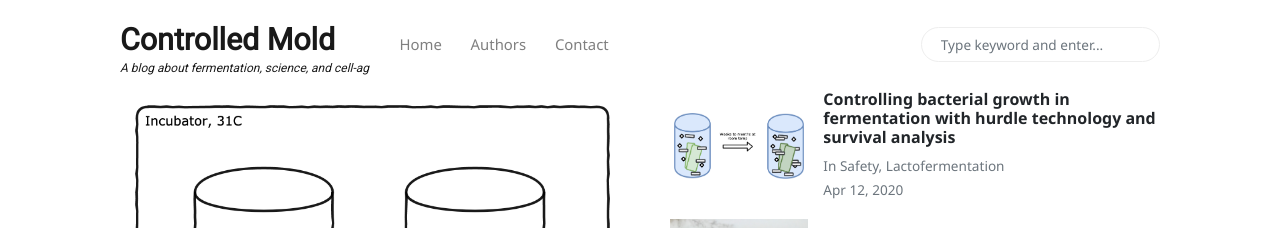
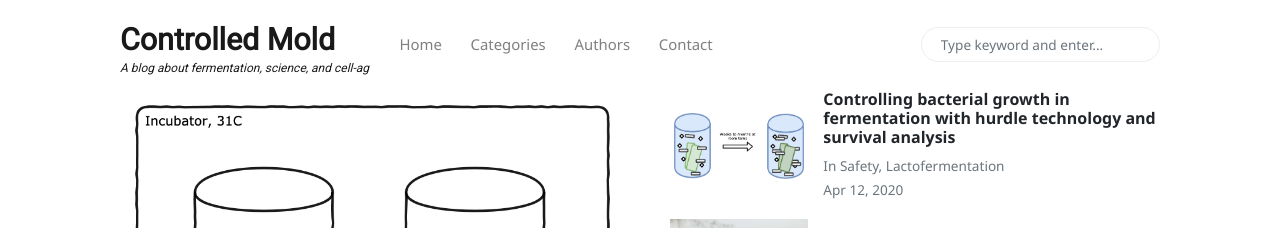
Before and after one commit to ControlledMold/ControlledMold.github.io, a Jekyll site: the page built from index.html, in a window 1280 px wide. Shown: the top 228 px of the page. Built offline with Jekyll 4.4.1, drawn with Linux system fonts in a browser that asks for light colours; nearby versions of some CDN libraries; the list of posts is cut into pages by our own code.

Commit message:
adding categories

```diff
--- a/_includes/menu-header.html
+++ b/_includes/menu-header.html
@@ -2,6 +2,9 @@
 
 <li class="nav-item">
 <a class="nav-link" href="{{site.baseurl}}/index.html">Home</a>
+</li>
+<li class="nav-item">
+<a class="nav-link" href="{{site.baseurl}}/categories.html">Categories</a>
 </li>
 <li class="nav-item">
 <a class="nav-link" href="{{site.baseurl}}/authors-list.html">Authors</a>
--- a/_pages/categories.html
+++ b/_pages/categories.html
@@ -8,6 +8,12 @@ permalink: "/categories.html"
     <div class="row justify-content-center">
         <div class="col-md-8">
         <h1 class="font-weight-bold title h6 text-uppercase mb-4">Categories</h1>
+            <div class="table-of-contents font-weight-bold">
+            {% for category in site.categories %}
+                <span class="toc-content"><a href="{{site.baseurl}}/categories.html#{{category[0]}}">{{category[0]}}</a></span>
+            {% endfor %}
+            </div>
+
 
         {% for category in site.categories %}
         <h4 class="font-weight-bold spanborder text-capitalize" id="{{ category[0] | downcase }}"><span>{{ category[0] }}</span></h4>
```
Also changed, not shown: assets/css/main.css.
